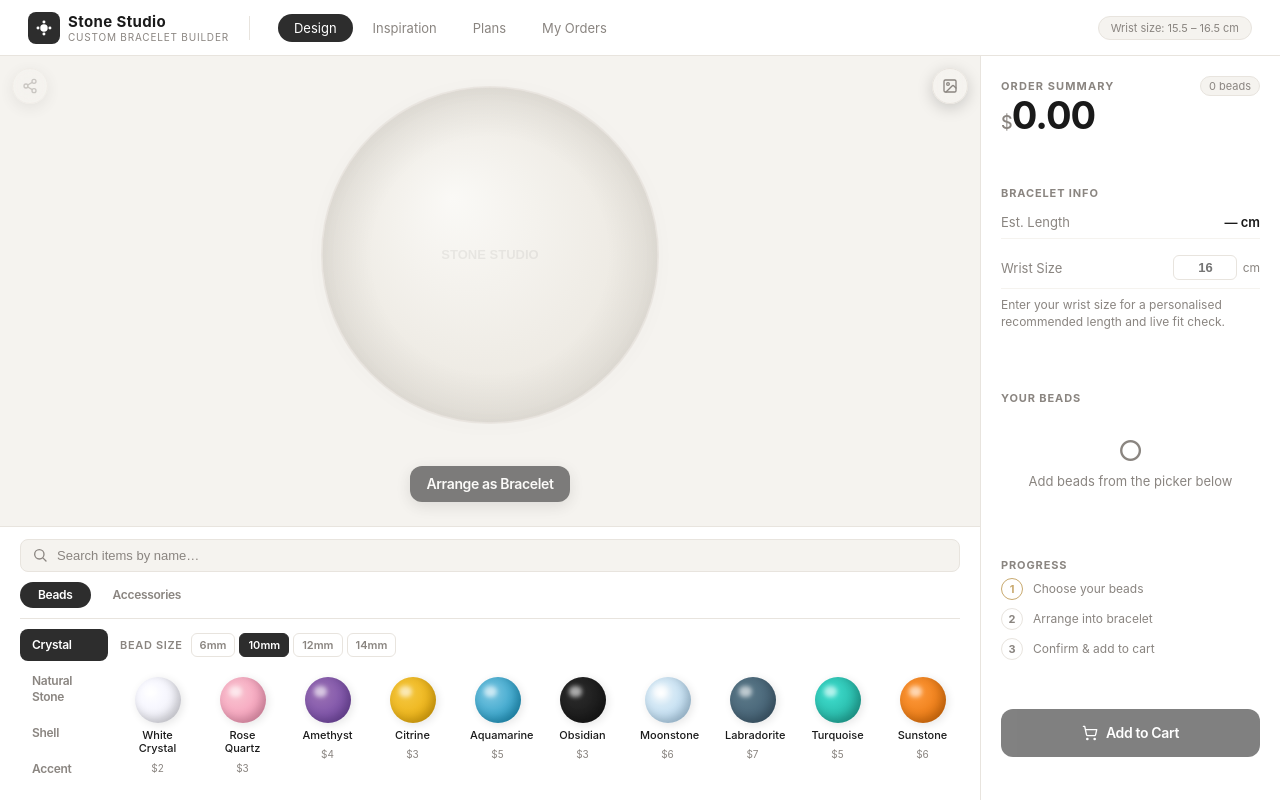
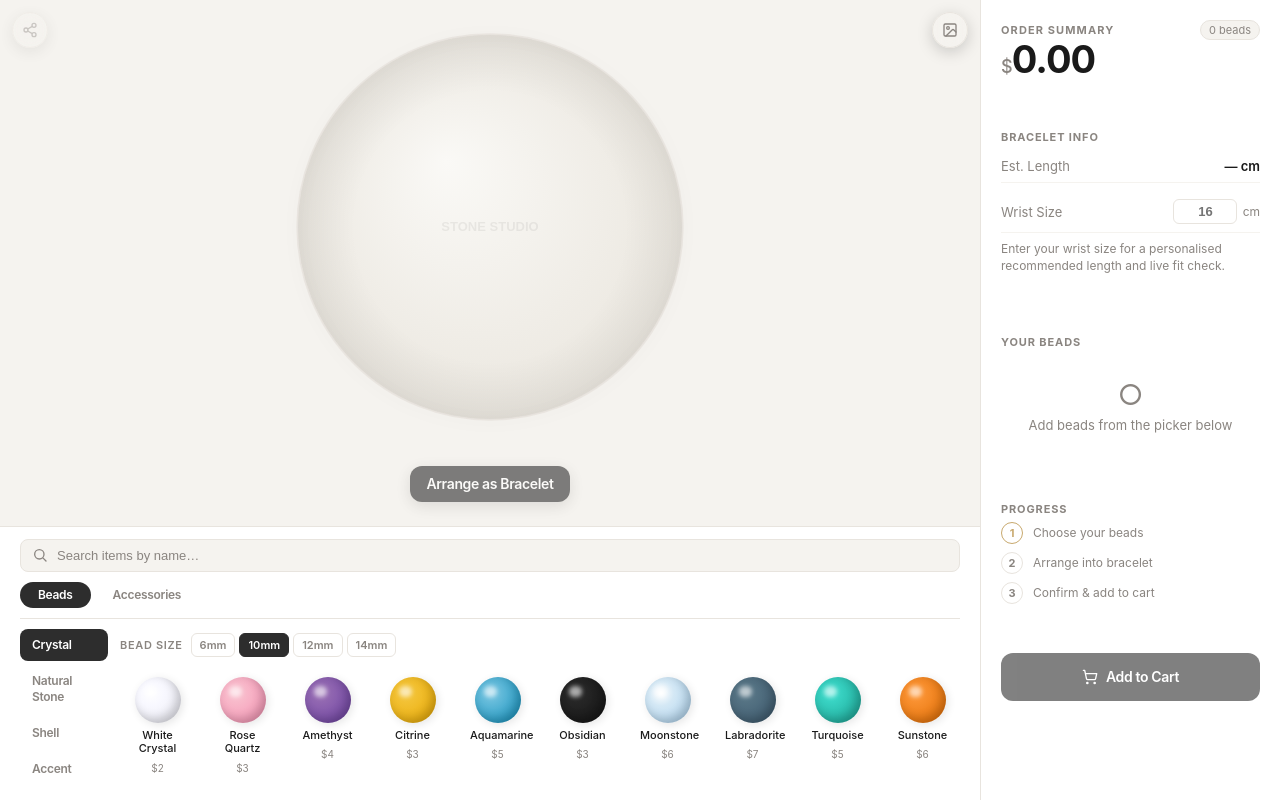
Before and after one commit to pastrainbow/bracelet_custom_configure, a React (Vite) app: page / in a window 1280 px wide. Built offline with nearby package versions, Linux system fonts and the light colour scheme.

Commit message:
Feat: remove top bar

```diff
--- a/src/App.tsx
+++ b/src/App.tsx
@@ -1,7 +1,6 @@
 import { useEffect } from 'react';
 import type { ConfiguratorOptions } from '@/shopify/integration';
 import { useStore } from '@/store/store';
-import { Header } from './components/Header';
 import { Studio } from './components/Studio';
 import { Sidebar } from './components/Sidebar';
 import { ErrorToast } from './components/ErrorToast';
@@ -22,7 +21,6 @@ export function App({ options = {} }: AppProps) {
   return (
     <div className="bcfg relative flex h-full min-h-[600px] flex-col max-[639px]:h-[100dvh] max-[639px]:min-h-0">
       <ErrorToast />
-      <Header wristHint={options.wristHint} />
       <div className="grid min-h-0 flex-1 grid-cols-[1fr_300px] overflow-hidden max-[1024px]:grid-cols-[1fr_240px] max-[639px]:flex max-[639px]:flex-col">
         <Studio />
         <Sidebar />
--- a/src/components/Header.tsx
+++ /dev/null
@@ -1,53 +0,0 @@
-import { useState } from 'react';
-import { useStore } from '@/store/store';
-import { cn } from './ui/cn';
-import { LogoMark } from './ui/LogoMark';
-
-const NAV = ['Design', 'Inspiration', 'Plans', 'My Orders'];
-
-export function Header({ wristHint = 'Wrist size: 15.5 – 16.5 cm' }: { wristHint?: string }) {
-  const [active, setActive] = useState('Design');
-  const shareOpen = useStore((s) => s.shareOpen);
-
-  return (
-    <header
-      className={cn(
-        'z-10 flex h-14 flex-shrink-0 items-center gap-3 border-b border-border bg-surface px-7 transition-all duration-300 max-[639px]:sticky max-[639px]:top-0 max-[639px]:z-30 max-[639px]:h-12 max-[639px]:px-4',
-        shareOpen && 'pointer-events-none -translate-y-2 opacity-0',
-      )}
-    >
-      <div className="flex items-center gap-2 text-[15px] font-bold tracking-wide">
-        <LogoMark className="h-8 w-8" />
-        <div>
-          <div>Stone Studio</div>
-          <div className="text-[10px] font-normal uppercase tracking-[0.08em] text-muted">
-            Custom Bracelet Builder
-          </div>
-        </div>
-      </div>
-
-      <div className="mx-2 h-6 w-px bg-border max-[639px]:hidden" />
-
-      <nav className="ml-2 flex gap-1 max-[639px]:hidden">
-        {NAV.map((item) => (
-          <button
-            key={item}
-            onClick={() => setActive(item)}
-            className={cn(
-              'rounded-pill px-4 py-1.5 text-[13px] transition-all max-[1024px]:px-2.5 max-[1024px]:text-xs',
-              active === item ? 'bg-accent text-white' : 'text-muted hover:bg-border hover:text-ink',
-            )}
-          >
-            {item}
-          </button>
-        ))}
-      </nav>
-
-      <div className="ml-auto flex items-center gap-2">
-        <div className="rounded-pill border border-border bg-bg px-3 py-1 text-[11px] text-muted max-[1024px]:hidden">
-          {wristHint}
-        </div>
-      </div>
-    </header>
-  );
-}
```
